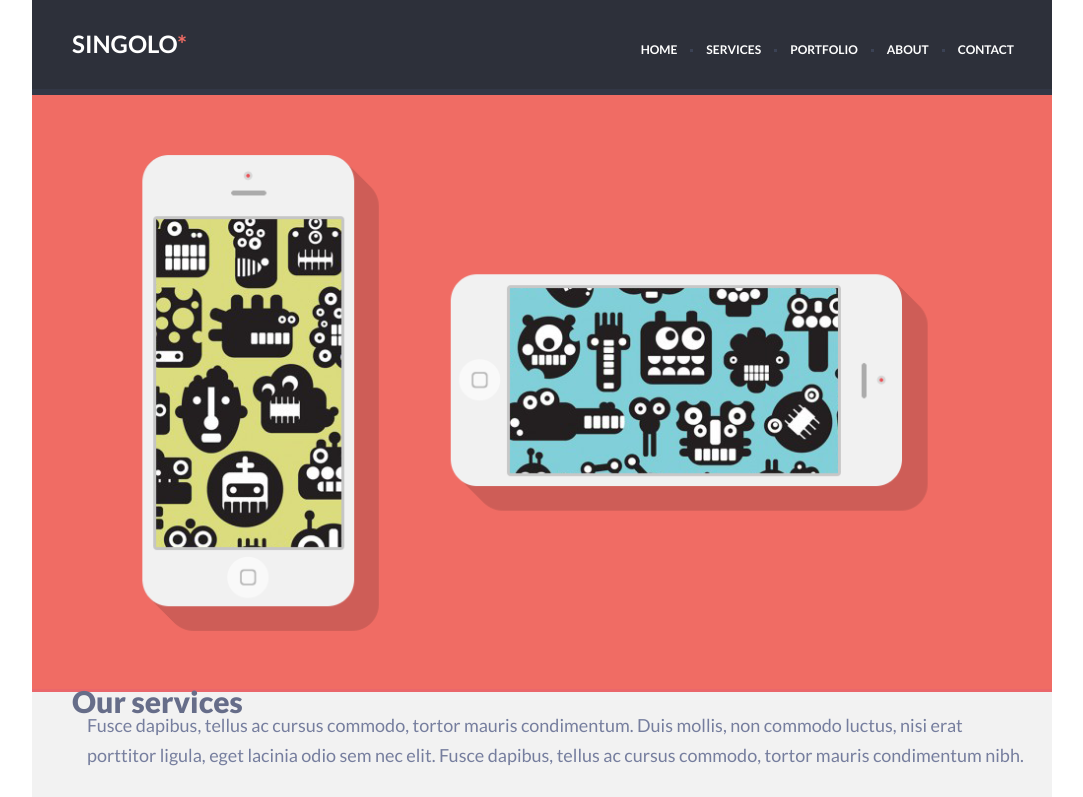
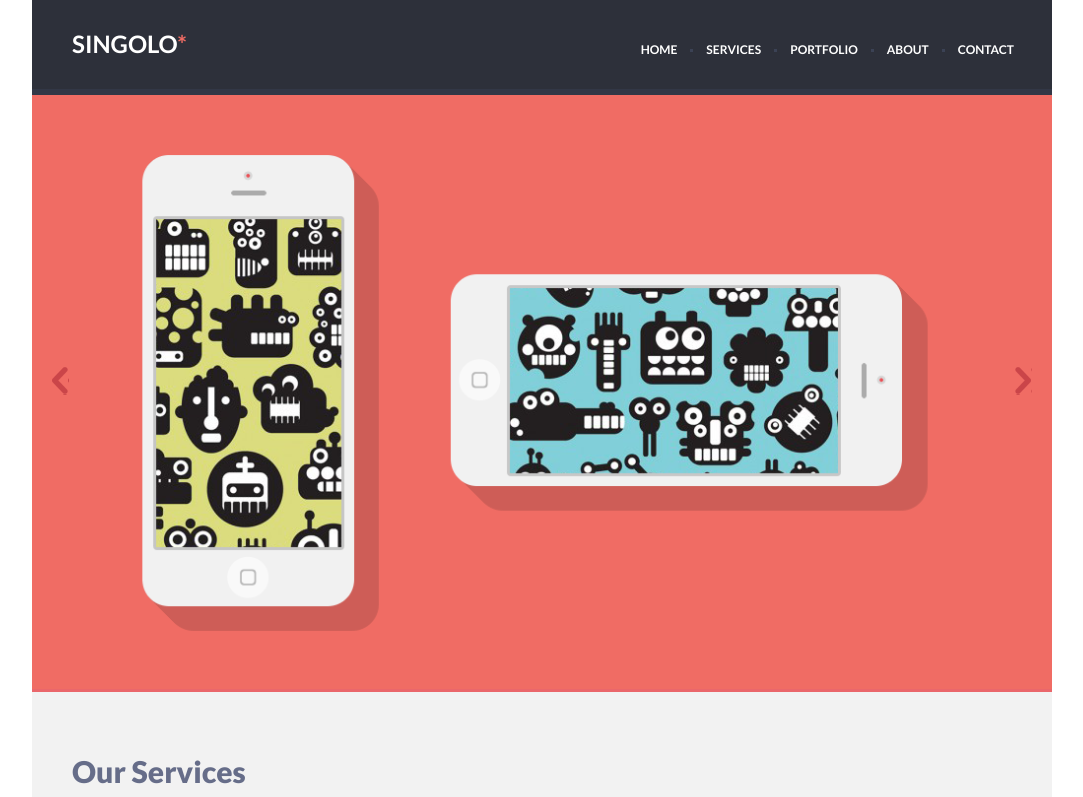
Before and after one commit to shestakov-minsk/singolo, a plain HTML site: page singolo1.html in a window 1280 px wide. Shown: the top 797 px of the page, without its empty margins (98-1181 px from the left). Drawn offline with Linux system fonts and the light colour scheme.

Commit message:
fear:add aroow

```diff
--- a/singolo1.css
+++ b/singolo1.css
@@ -85,20 +85,45 @@ body {
 
 .nav_link {
     margin: 13px;
+}
 
-
-}
 .nav_hover:hover {
     color: #f06c64;
-
-
 }
-
 
 .slider {
     height: 594px;
     background-color: #f06c64;
     border-bottom: 6px solid #ea676b;
+    position: relative;
+}
+
+.arrow_left {
+    position: absolute;
+    background: url(./assets/img/arrow-left.png);
+    width: 17px;
+    height: 28px;
+    top: 272px;
+    left: 20px;
+}
+
+.arrow_left:hover {
+    background: url(./assets/img/arrow-left-hover.png);
+    cursor: pointer;
+}
+
+.arrow_right {
+    position: absolute;
+    background: url(./assets/img/arrow-right.png);
+    width: 17px;
+    height: 28px;
+    top: 272px;
+    right: 20px;
+}
+
+.arrow_right:hover {
+    background: url(./assets/img/arrow-right-hover.png);
+    cursor: pointer;
 }
 
 a {
@@ -107,21 +132,20 @@ a {
 }
 
 .content {
-
     background-color: #f2f2f2;
 }
 
 .our_services {
     margin-top: 0;
     max-width: 940px;
-    height: 198px;
+    height: 152px;
     margin: 0 auto;
     padding: 0 10px;
+    padding-top: 70px;
 }
 
 .our {
-   margin: 0;
-
+    margin-top: 0;
     font-size: 30px;
     line-height: 18px;
     color: #666d89;
@@ -132,7 +156,7 @@ a {
 
 .our_text {
     margin: 0 15px;
-    width: 940px;
+    width: 950px;
     height: 57px;
     font-size: 18px;
     line-height: 30px;
@@ -143,7 +167,6 @@ a {
 }
 
 .services_block {
-
     display: flex;
     flex-wrap: wrap;
     justify-content: center;
--- a/singolo1.html
+++ b/singolo1.html
@@ -33,9 +33,9 @@
         <div class="slider">
             <img src="assets/img/sliderphone.png"alt="phones">  <div>
 
-            <div class="arrovleft"> </div>
+            <div class="arrow_left"> </div>
 
-            <div class="arrowright">  </div>
+            <div class="arrow_right">  </div>
 
 
         </div>
@@ -43,12 +43,14 @@
         <main class="content">
 
             <div class="our_services">
-                <h1 class="our">Our services</h1>
+                <h1 class="our">Our Services</h1>
+
                 <p class="our_text">Fusce dapibus, tellus ac cursus commodo, tortor mauris condimentum. Duis mollis, non commodo luctus,
                     nisi erat porttitor ligula, eget lacinia odio sem nec elit. Fusce dapibus, tellus ac cursus commodo,
                     tortor mauris condimentum nibh.
                 </p>
             </div>
+
             <div class="services_block">
                 <div class="block">
                     <img src="assets/img/pen.png" class="icons_position" alt="Custom Desighn">
```
Also changed, not shown: assets/img/arrow-left-hover.png (added), assets/img/arrow-left.png (added), assets/img/arrow-right-hover.png (added), assets/img/arrow-right.png (added).
